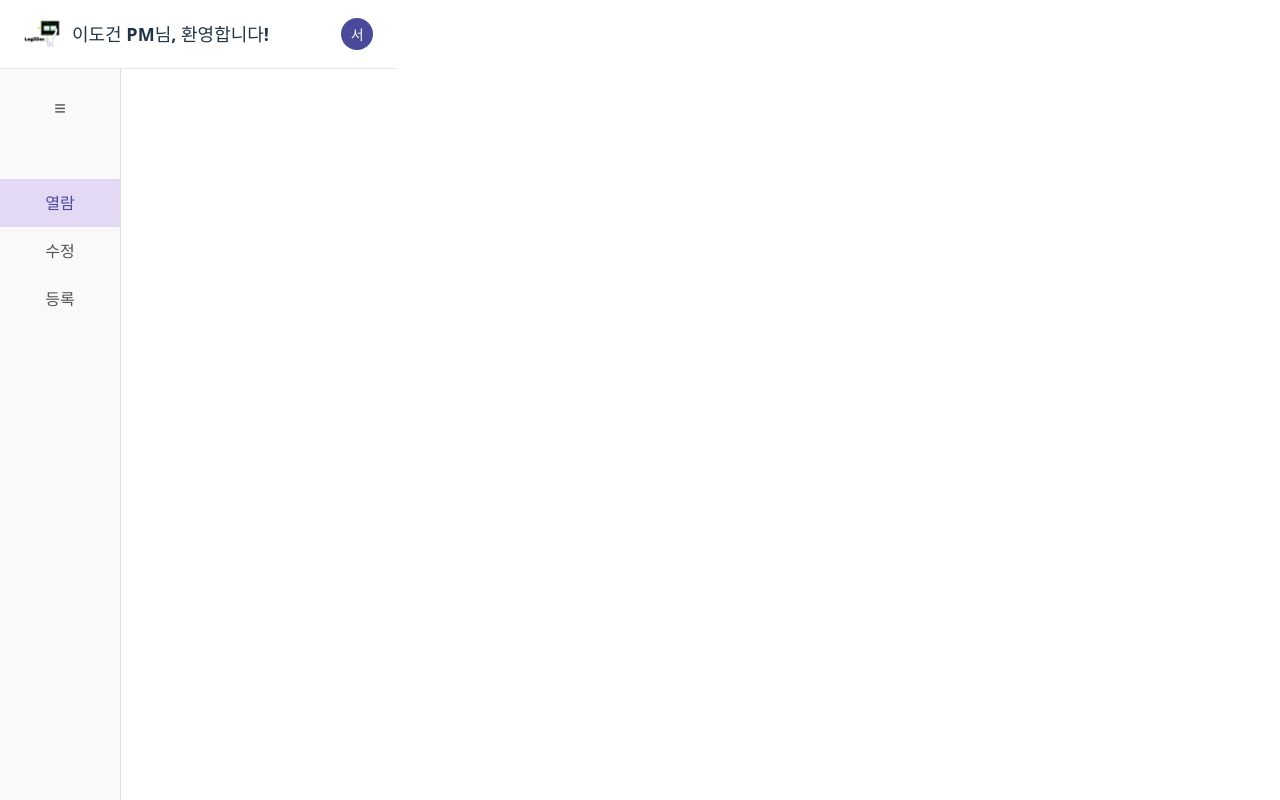
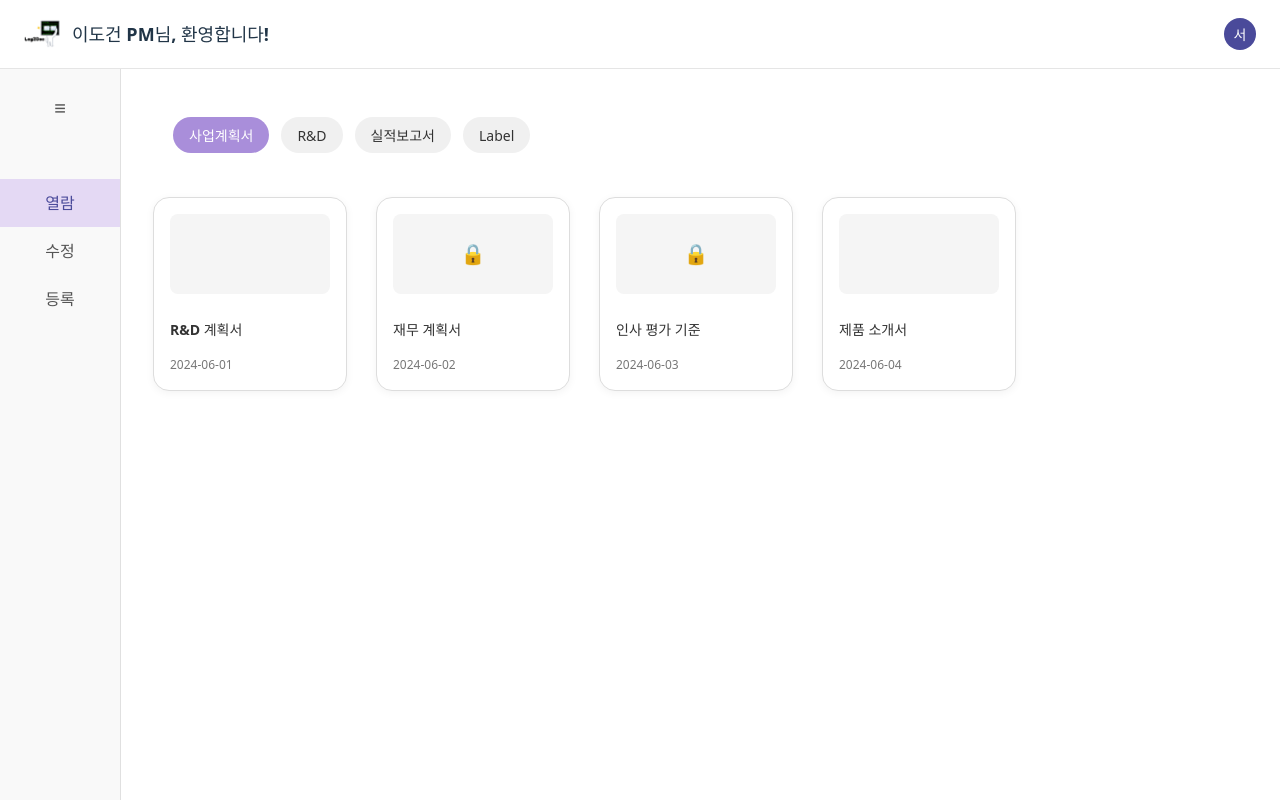
Before and after one commit to SKRookiesMiniProject3/Frontend, a React (Vite) app: page / in a window 1280 px wide. Shown: the top 800 px of the page. Built offline with nearby package versions, Linux system fonts and the light colour scheme.

Commit message:
[chore] 오류 수정

```diff
--- a/src/pages/DocumentViewer.jsx
+++ b/src/pages/DocumentViewer.jsx
@@ -1,19 +1,18 @@
-// src/pages/DocumentViewer.jsx
 import React from 'react';
 import Header from '../components/Header';
 import Sidebar from '../components/Sidebar';
 import FilterTabs from '../components/FilterTabs';
 import DocumentGrid from '../components/DocumentGrid';
 // import Pagination from '../components/Pagination';
-import styles from './DocumentViewer.module.css';
+import './DocumentViewer.css';
 
 const DocumentViewer = () => {
   return (
-    <div className={styles.viewerContainer}>
+    <div className="viewer-container">
       <Header />
-      <div className={styles.mainContent}>
+      <div className="main-content">
         <Sidebar />
-        <div className={styles.contentArea}>
+        <div className="content-area">
           <FilterTabs />
           <DocumentGrid />
           {/* <Pagination /> */}
```
Also changed, not shown: src/pages/DocumentViewer.css (renamed from src/pages/DocumentViewer.module.css).
